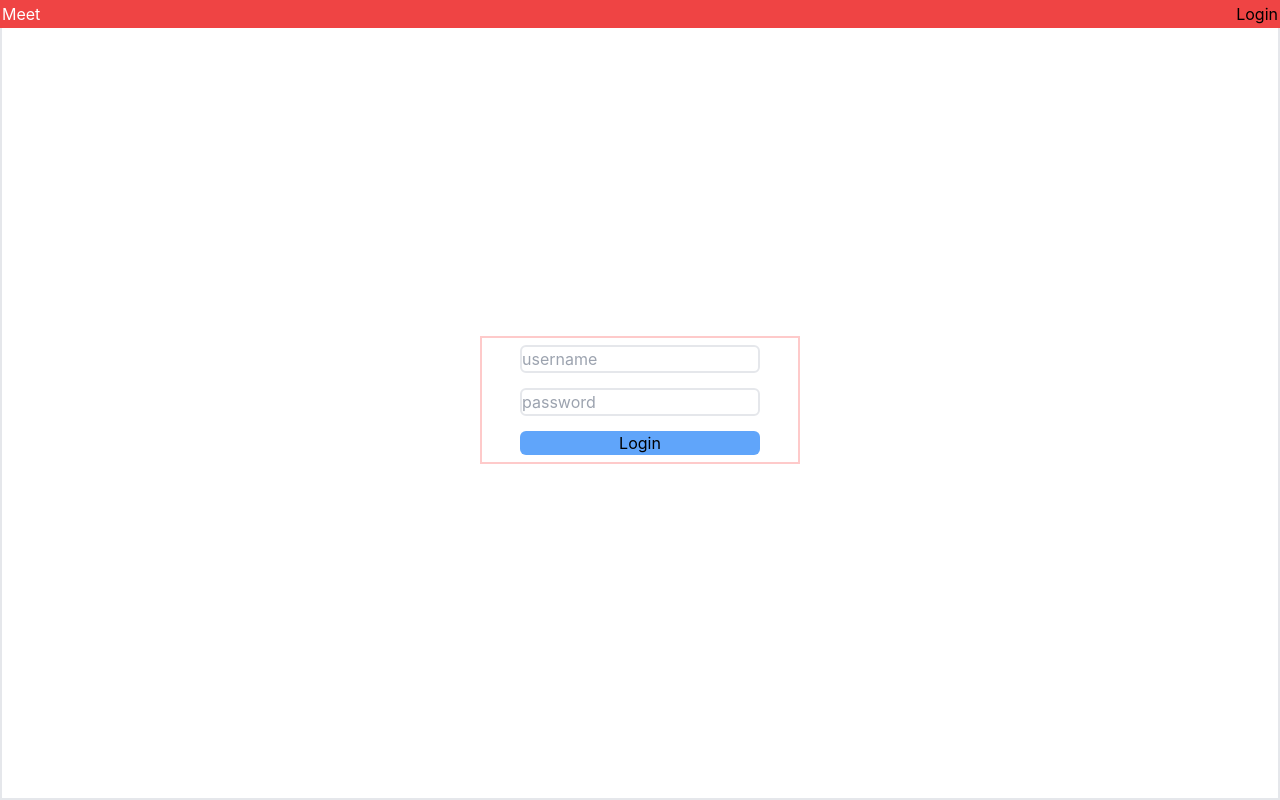
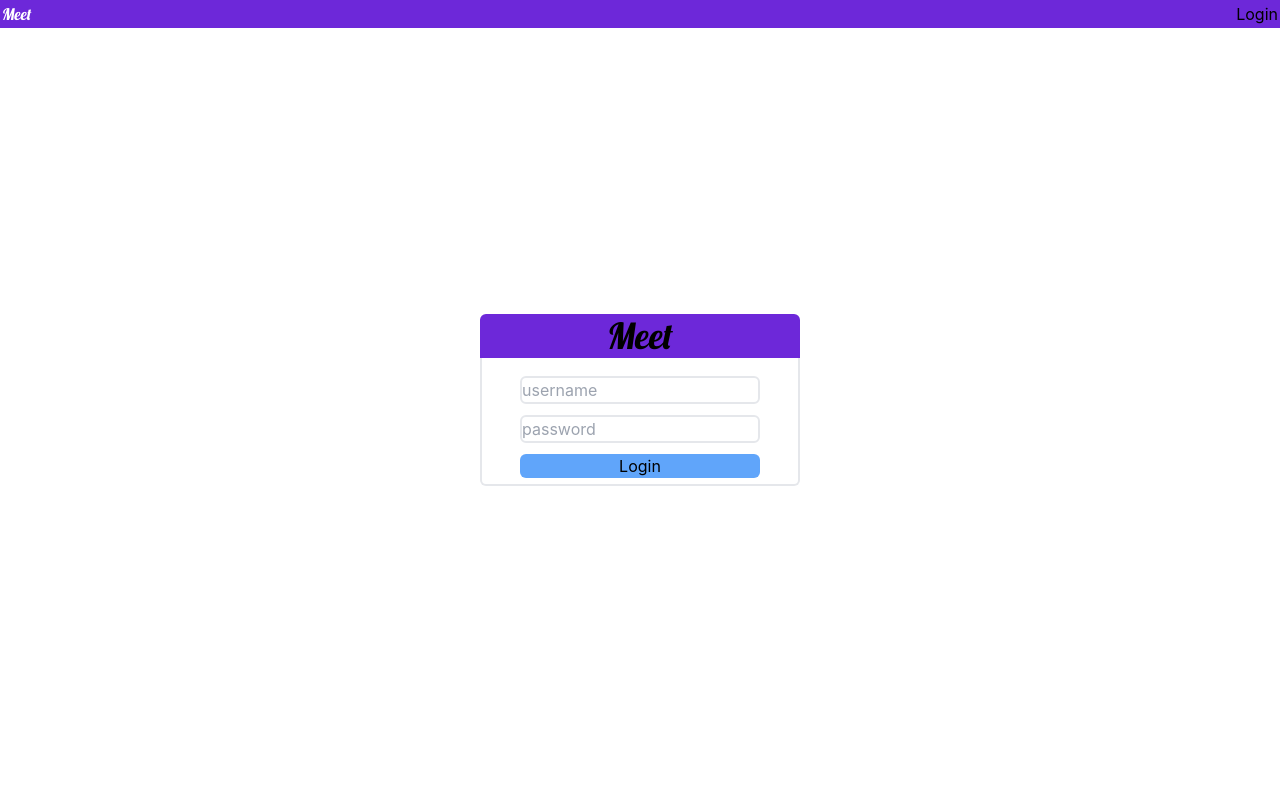
Before and after one commit to sam-h-hall/Meet, a React (Create React App) app: page /login in a window 1280 px wide. Built offline with nearby package versions, Linux system fonts and the light colour scheme; no server answers.

Commit message:
imported google fonts, trying out cursive font for title, need to make titlebar larger. changed login and titlebar to purple.

```diff
--- a/public/index.html
+++ b/public/index.html
@@ -25,6 +25,13 @@
       Learn how to configure a non-root public URL by running `npm run build`.
     -->
     <title>React App</title>
+    <link rel="preconnect" href="https://fonts.googleapis.com" />
+    <link rel="preconnect" href="https://fonts.gstatic.com" crossorigin />
+    <link
+      href="https://fonts.googleapis.com/css2?family=Lobster&display=swap"
+      rel="stylesheet"
+    />
+    <link href="https://fonts.googleapis.com/css2?family=Josefin+Sans&family=Lobster&display=swap" rel="stylesheet">
   </head>
   <body>
     <noscript>You need to enable JavaScript to run this app.</noscript>
--- a/src/Components/Login.js
+++ b/src/Components/Login.js
@@ -5,8 +5,11 @@ const Login = () => {
   const [loggedIn, setLoggedIn] = useState([]);
 
   return (
-    <div className="flex border-2 h-screen max-h-screen items-center justify-center">
-      <form className="flex flex-col justify-around  border-2 border-red-200 items-center h-32 w-80">
+    <div className="flex flex-col h-screen max-h-screen items-center justify-center">
+      <h1 className="font-lobster text-4xl border-purple-700 bg-purple-700 border-2 w-80 text-center rounded-t-md">
+        Meet
+      </h1>
+      <form className="flex flex-col justify-around border-l-2 border-r-2 border-b-2 items-center h-32 w-80 rounded-b-md pt-3">
         <input
           id="username"
           className="border-2 border-gray-200 w-60 rounded-md"
--- a/src/Components/TitleBar.js
+++ b/src/Components/TitleBar.js
@@ -2,8 +2,8 @@ import {Link} from "react-router-dom"
 
 const TitleBar = () => {
   return (
-    <div className="flex flex-row justify-between fixed border-2 border-red-500 w-full bg-red-500">
-      <h1 className="text-white">Meet</h1>
+    <div className="flex flex-row justify-between fixed border-2 border-purple-700 w-full bg-purple-700">
+      <h1 className="text-white font-lobster">Meet</h1>
       <Link to="/login">Login</Link>
     </div>
   );
--- a/tailwind.config.js
+++ b/tailwind.config.js
@@ -1,11 +1,16 @@
 module.exports = {
-  purge: ['./src/**/*.{js, jsx, ts, tsx}', './public/index.html'],
+  purge: ["./src/**/*.{js, jsx, ts, tsx}", "./public/index.html"],
   darkMode: false, // or 'media' or 'class'
   theme: {
-    extend: {},
+    extend: {
+      fontFamily: {
+        lobster: ["'Lobster'", "cursive"],
+        josefinSans: ["'Josefin Sans'", "sans-serif"]
+      },
+    },
   },
   variants: {
     extend: {},
   },
   plugins: [],
-}
+};
```
